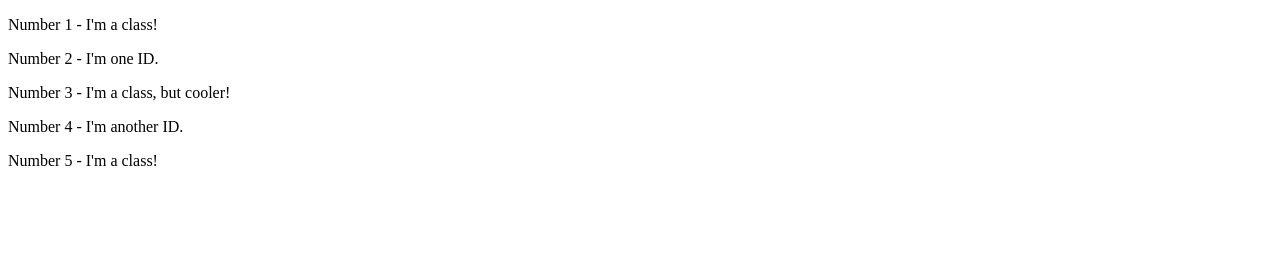
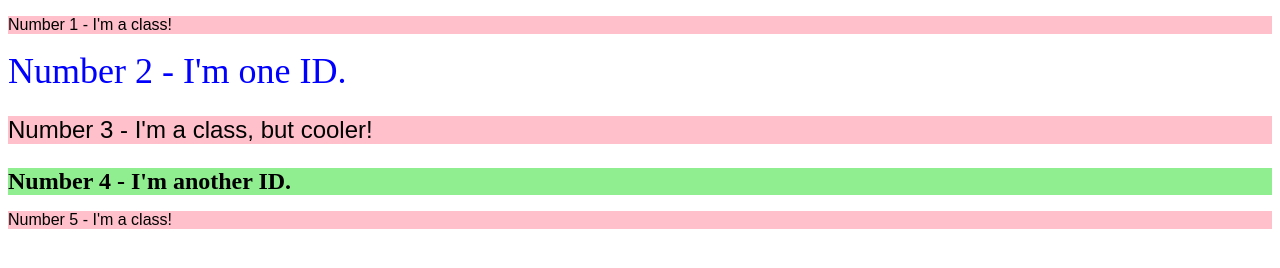
Before and after one commit to nopuwu/odin-project, a plain HTML site: page css-exercises/foundations/intro-to-css/02-class-id-selectors/index.html in a window 1280 px wide. Drawn offline with Linux system fonts and the light colour scheme.

Commit message:
Edit intro-to-css exercises with correct solutions

```diff
--- /dev/null
+++ b/css-exercises/foundations/intro-to-css/01-css-methods/styles.css
@@ -0,0 +1,7 @@
+div {
+    background-color: red;
+    color: white;
+    text-align: center;
+    font-size: 32px;
+    font-weight: bold;
+}
--- a/css-exercises/foundations/intro-to-css/02-class-id-selectors/index.html
+++ b/css-exercises/foundations/intro-to-css/02-class-id-selectors/index.html
@@ -8,10 +8,10 @@
     <link rel="stylesheet" href="style.css">
   </head>
   <body>
-    <p>Number 1 - I'm a class!</p>
-    <div>Number 2 - I'm one ID.</div>
-    <p>Number 3 - I'm a class, but cooler!</p>
-    <div>Number 4 - I'm another ID.</div>
-    <p>Number 5 - I'm a class!</p>
+    <p class="number1">Number 1 - I'm a class!</p>
+    <div id="number2">Number 2 - I'm one ID.</div>
+    <p class="number3 number3_2">Number 3 - I'm a class, but cooler!</p>
+    <div id="number4">Number 4 - I'm another ID.</div>
+    <p class="number5">Number 5 - I'm a class!</p>
   </body>
 </html>
--- a/css-exercises/foundations/intro-to-css/02-class-id-selectors/style.css
+++ b/css-exercises/foundations/intro-to-css/02-class-id-selectors/style.css
@@ -0,0 +1,26 @@
+.number1,
+.number3,
+.number5{
+    background-color: pink;
+    font-family: Verdana, sans-serif;
+    font-family: "DejaVuSans", sans-serif;
+}
+
+#number2 {
+    color: blue;
+    font-size: 36px;
+}
+
+.number3.number3_2 {
+    font-size: 24px;
+}
+
+#number4 {
+    background-color: lightgreen;
+    font-size: 24px;
+    font-weight: bold;
+}
+
+.number5 {
+
+}
--- a/css-exercises/foundations/intro-to-css/05-descendant-combinator/style.css
+++ b/css-exercises/foundations/intro-to-css/05-descendant-combinator/style.css
@@ -0,0 +1,5 @@
+.container .text {
+    color: red;
+    background-color: yellow;
+    text-align: center;
+}
```
Also changed, not shown: css-exercises/foundations/intro-to-css/01-css-methods/index.html (+9 -1 lines), css-exercises/foundations/intro-to-css/03-grouping-selectors/index.html (+2 -2 lines), css-exercises/foundations/intro-to-css/03-grouping-selectors/style.css (+15 -0 lines), css-exercises/foundations/intro-to-css/04-chaining-selectors/style.css (+10 -0 lines).
